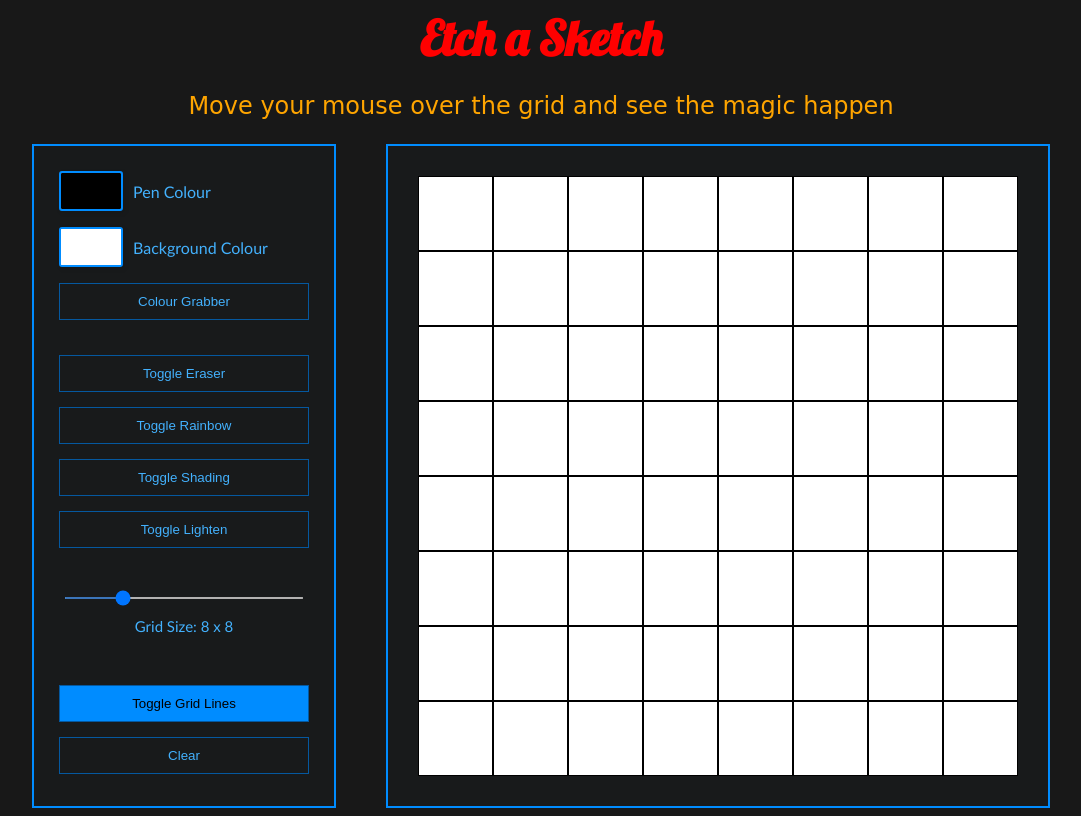
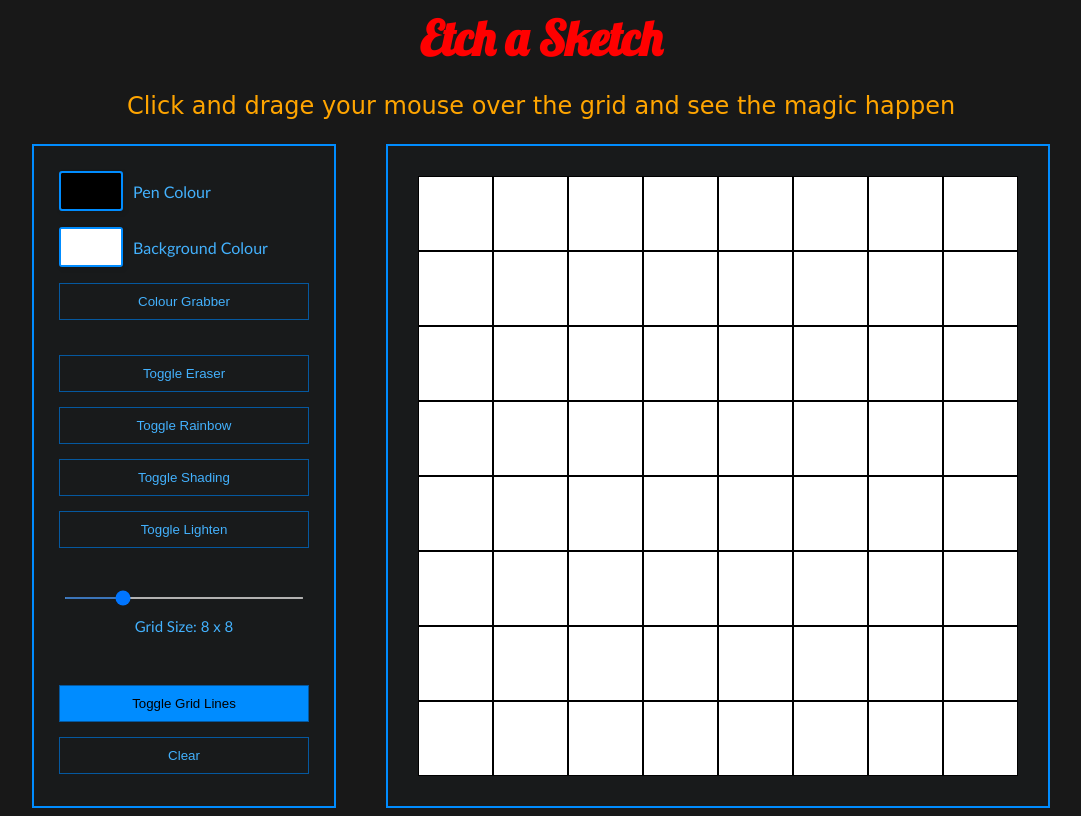
Before and after one commit to voidchef/etch-a-sketch, a plain HTML site: page index.html in a window 1280 px wide. Shown: the whole page, without its empty margins (99-1180 px from the left). Drawn offline with Linux system fonts and the light colour scheme.

Commit message:
Update index.html

```diff
--- a/index.html
+++ b/index.html
@@ -15,7 +15,7 @@
   <body>
     <div class="header">
       <h1 class="heading">Etch a Sketch</h1>
-      <p class="info">Move your mouse over the grid and see the magic happen</p>
+      <p class="info">Click and drage your mouse over the grid and see the magic happen</p>
     </div>
     <div class="container">
       <div class="menu">
```
